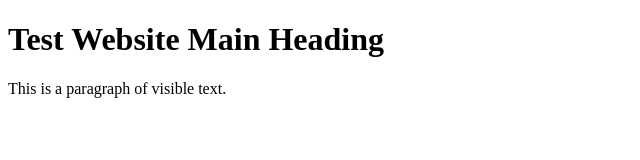
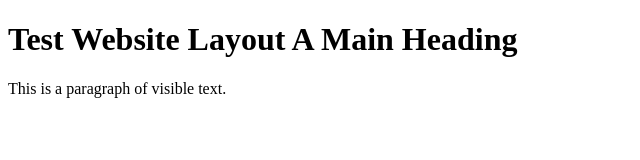
Before and after one commit to bfadler10/Test-Website, a plain HTML site: page index.html in a window 1280 px wide. Shown: the whole page, without its empty margins (0-640 px from the left). Drawn offline with Linux system fonts and the light colour scheme.

Commit message:
Update main heading in index.html

```diff
--- a/index.html
+++ b/index.html
@@ -6,7 +6,7 @@
   <title>Test Website Layout A</title>
 </head>
 <body>
-  <h1>Test Website Main Heading</h1>
+  <h1>Test Website Layout A Main Heading</h1>
   <p>This is a paragraph of visible text.</p>
 </body>
 </html>
```
